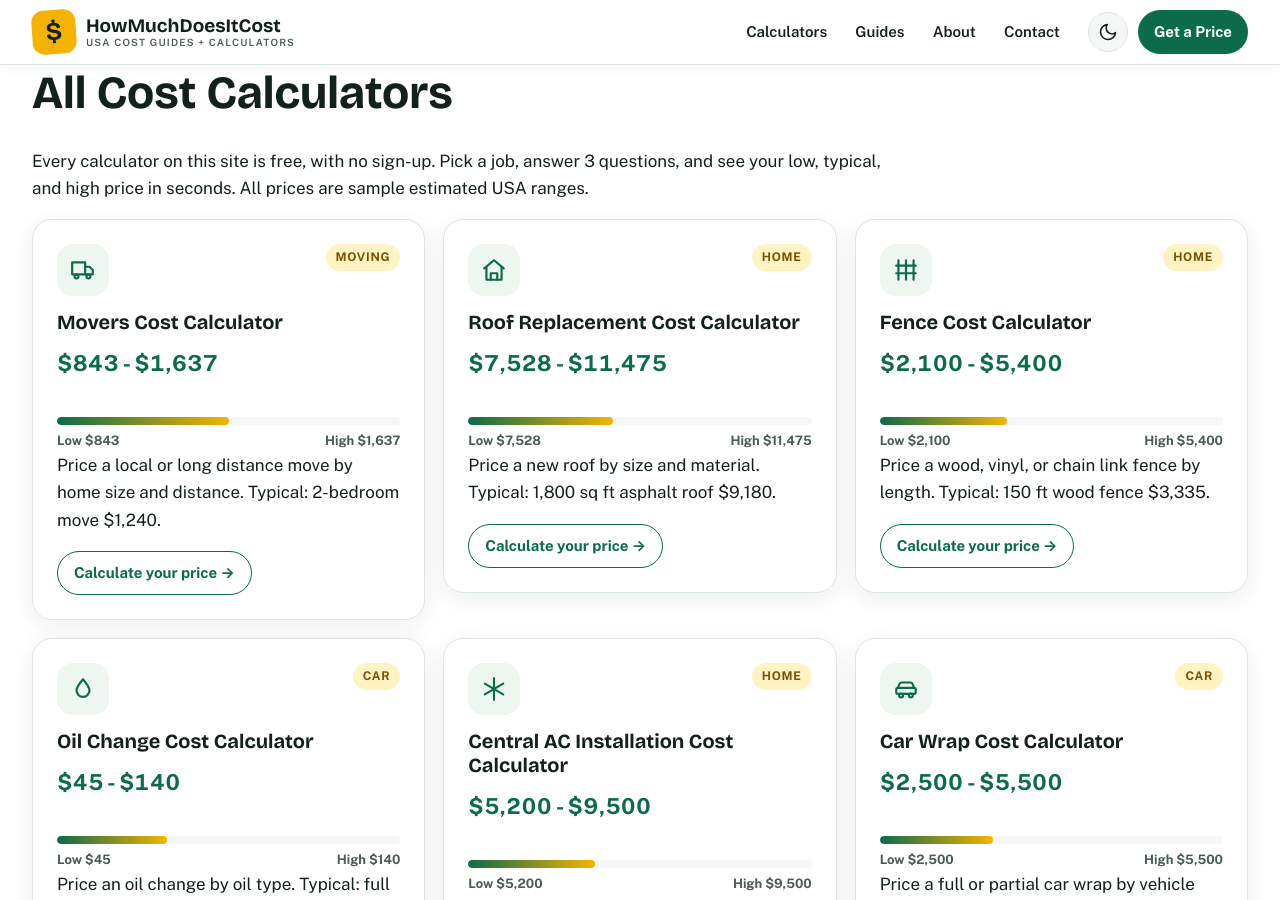
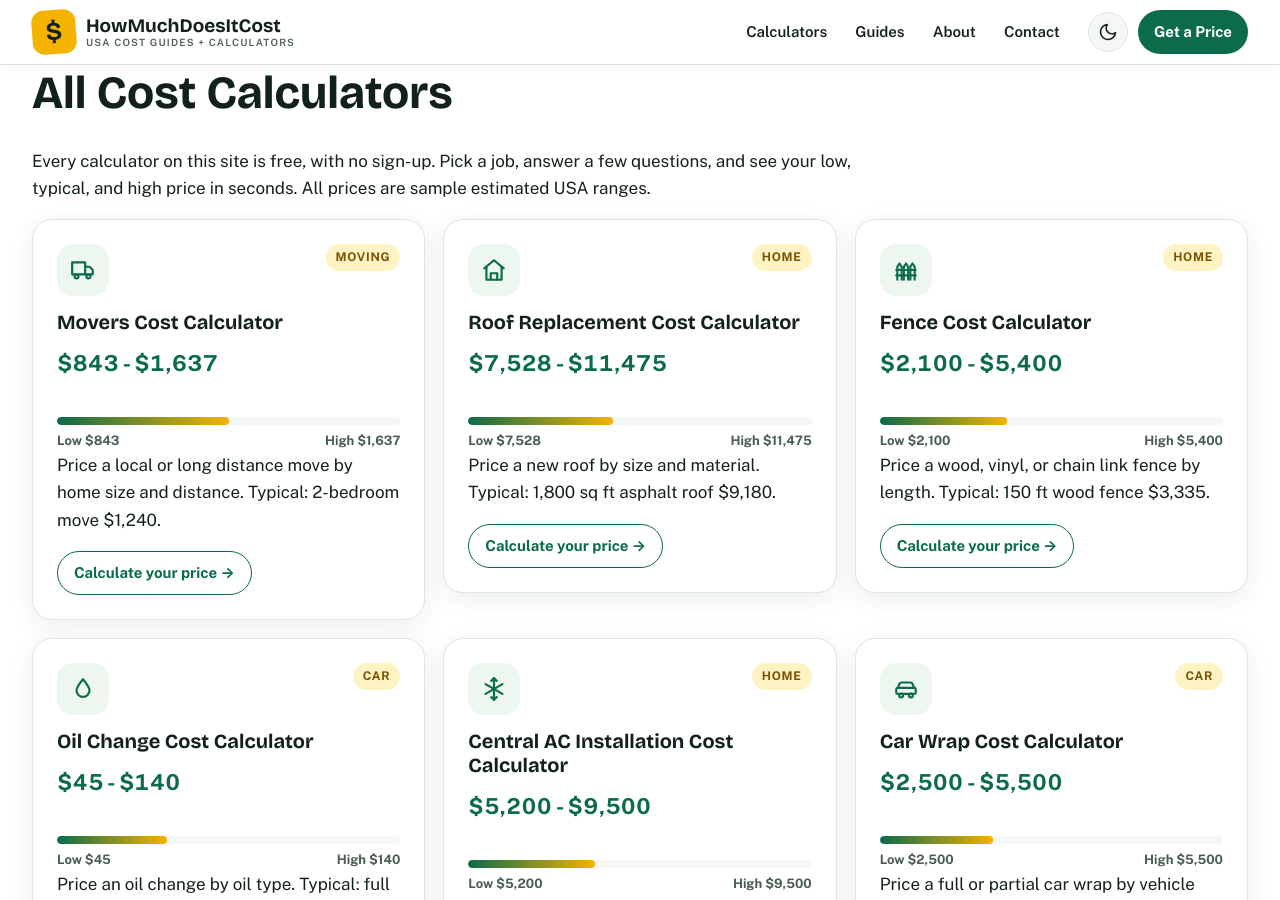
Before and after one commit to zaidmeo09-dhangal/howmuchdoesitcostusa, a Jekyll site: the page built from tools.md, in a window 1280 px wide and 900 px high. Built offline with Jekyll 4.4.1, drawn with Linux system fonts in a browser that asks for light colours.

Commit message:
Initial deploy: add tools.md

```diff
--- a/tools.md
+++ b/tools.md
@@ -9,13 +9,13 @@ breadcrumb: Tools
 
 <section class="wrap">
   <h1>All Cost Calculators</h1>
-  <p>Every calculator on this site is free, with no sign-up. Pick a job, answer 3 questions, and see your low, typical, and high price in seconds. All prices are sample estimated USA ranges.</p>
+  <p>Every calculator on this site is free, with no sign-up. Pick a job, answer a few questions, and see your low, typical, and high price in seconds. All prices are sample estimated USA ranges.</p>
   <div class="grid">
     <div class="card"><div class="card-top"><span class="card-icon" aria-hidden="true"><svg aria-hidden="true" width="26" height="26" viewBox="0 0 24 24" fill="none" stroke="currentColor" stroke-width="2" stroke-linecap="round" stroke-linejoin="round"><path d="M2 5h12v11H2z"/><path d="M14 9h4l3 3v4h-7"/><circle cx="6" cy="18" r="1.8"/><circle cx="17" cy="18" r="1.8"/></svg></span><span class="card-cat">Moving</span></div><h3><a href="{{ '/movers-cost-calculator/' | relative_url }}">Movers Cost Calculator</a></h3><p class="price">$843 - $1,637</p><div class="price-bar" aria-hidden="true"><span style="width:50%"></span></div><div class="price-row"><span>Low $843</span><span>High $1,637</span></div><p>Price a local or long distance move by home size and distance. Typical: 2-bedroom move $1,240.</p><a class="card-cta" href="{{ '/movers-cost-calculator/' | relative_url }}">Calculate your price &rarr;</a></div>
     <div class="card"><div class="card-top"><span class="card-icon" aria-hidden="true"><svg aria-hidden="true" width="26" height="26" viewBox="0 0 24 24" fill="none" stroke="currentColor" stroke-width="2" stroke-linecap="round" stroke-linejoin="round"><path d="M3 10.5 12 3l9 7.5"/><path d="M5 9.5V21h14V9.5"/><path d="M9 21v-6h6v6"/></svg></span><span class="card-cat">Home</span></div><h3><a href="{{ '/roof-replacement-cost-calculator/' | relative_url }}">Roof Replacement Cost Calculator</a></h3><p class="price">$7,528 - $11,475</p><div class="price-bar" aria-hidden="true"><span style="width:42%"></span></div><div class="price-row"><span>Low $7,528</span><span>High $11,475</span></div><p>Price a new roof by size and material. Typical: 1,800 sq ft asphalt roof $9,180.</p><a class="card-cta" href="{{ '/roof-replacement-cost-calculator/' | relative_url }}">Calculate your price &rarr;</a></div>
-    <div class="card"><div class="card-top"><span class="card-icon" aria-hidden="true"><svg aria-hidden="true" width="26" height="26" viewBox="0 0 24 24" fill="none" stroke="currentColor" stroke-width="2" stroke-linecap="round" stroke-linejoin="round"><path d="M5 3v18M12 3v18M19 3v18"/><path d="M3 8h18M3 15h18"/></svg></span><span class="card-cat">Home</span></div><h3><a href="{{ '/fence-cost-calculator/' | relative_url }}">Fence Cost Calculator</a></h3><p class="price">$2,100 - $5,400</p><div class="price-bar" aria-hidden="true"><span style="width:37%"></span></div><div class="price-row"><span>Low $2,100</span><span>High $5,400</span></div><p>Price a wood, vinyl, or chain link fence by length. Typical: 150 ft wood fence $3,335.</p><a class="card-cta" href="{{ '/fence-cost-calculator/' | relative_url }}">Calculate your price &rarr;</a></div>
+    <div class="card"><div class="card-top"><span class="card-icon" aria-hidden="true"><svg aria-hidden="true" width="26" height="26" viewBox="0 0 24 24" fill="none" stroke="currentColor" stroke-width="2" stroke-linecap="round" stroke-linejoin="round"><path d="M4 21V9l2-3 2 3v12"/><path d="M10 21V9l2-3 2 3v12"/><path d="M16 21V9l2-3 2 3v12"/><path d="M3 12h18"/><path d="M3 17h18"/></svg></span><span class="card-cat">Home</span></div><h3><a href="{{ '/fence-cost-calculator/' | relative_url }}">Fence Cost Calculator</a></h3><p class="price">$2,100 - $5,400</p><div class="price-bar" aria-hidden="true"><span style="width:37%"></span></div><div class="price-row"><span>Low $2,100</span><span>High $5,400</span></div><p>Price a wood, vinyl, or chain link fence by length. Typical: 150 ft wood fence $3,335.</p><a class="card-cta" href="{{ '/fence-cost-calculator/' | relative_url }}">Calculate your price &rarr;</a></div>
     <div class="card"><div class="card-top"><span class="card-icon" aria-hidden="true"><svg aria-hidden="true" width="26" height="26" viewBox="0 0 24 24" fill="none" stroke="currentColor" stroke-width="2" stroke-linecap="round" stroke-linejoin="round"><path d="M12 3c3.5 4.2 6 7.2 6 10.2a6 6 0 1 1-12 0C6 10.2 8.5 7.2 12 3z"/></svg></span><span class="card-cat">Car</span></div><h3><a href="{{ '/oil-change-cost-calculator/' | relative_url }}">Oil Change Cost Calculator</a></h3><p class="price">$45 - $140</p><div class="price-bar" aria-hidden="true"><span style="width:32%"></span></div><div class="price-row"><span>Low $45</span><span>High $140</span></div><p>Price an oil change by oil type. Typical: full synthetic oil change $75.</p><a class="card-cta" href="{{ '/oil-change-cost-calculator/' | relative_url }}">Calculate your price &rarr;</a></div>
-    <div class="card"><div class="card-top"><span class="card-icon" aria-hidden="true"><svg aria-hidden="true" width="26" height="26" viewBox="0 0 24 24" fill="none" stroke="currentColor" stroke-width="2" stroke-linecap="round" stroke-linejoin="round"><path d="M12 2v20M3.5 7l17 10M20.5 7l-17 10"/></svg></span><span class="card-cat">Home</span></div><h3><a href="{{ '/central-ac-installation-cost-calculator/' | relative_url }}">Central AC Installation Cost Calculator</a></h3><p class="price">$5,200 - $9,500</p><div class="price-bar" aria-hidden="true"><span style="width:37%"></span></div><div class="price-row"><span>Low $5,200</span><span>High $9,500</span></div><p>Price a new central air system by home size. Typical: 2.5 ton system $6,800.</p><a class="card-cta" href="{{ '/central-ac-installation-cost-calculator/' | relative_url }}">Calculate your price &rarr;</a></div>
+    <div class="card"><div class="card-top"><span class="card-icon" aria-hidden="true"><svg aria-hidden="true" width="26" height="26" viewBox="0 0 24 24" fill="none" stroke="currentColor" stroke-width="2" stroke-linecap="round" stroke-linejoin="round"><path d="M12 2v20"/><path d="M4.2 7.5l15.6 9"/><path d="M19.8 7.5L4.2 16.5"/><path d="M12 2L9.5 4.5M12 2l2.5 2.5M12 22l-2.5-2.5M12 22l2.5-2.5"/></svg></span><span class="card-cat">Home</span></div><h3><a href="{{ '/central-ac-installation-cost-calculator/' | relative_url }}">Central AC Installation Cost Calculator</a></h3><p class="price">$5,200 - $9,500</p><div class="price-bar" aria-hidden="true"><span style="width:37%"></span></div><div class="price-row"><span>Low $5,200</span><span>High $9,500</span></div><p>Price a new central air system by home size. Typical: 2.5 ton system $6,800.</p><a class="card-cta" href="{{ '/central-ac-installation-cost-calculator/' | relative_url }}">Calculate your price &rarr;</a></div>
     <div class="card"><div class="card-top"><span class="card-icon" aria-hidden="true"><svg aria-hidden="true" width="26" height="26" viewBox="0 0 24 24" fill="none" stroke="currentColor" stroke-width="2" stroke-linecap="round" stroke-linejoin="round"><path d="M4.5 11 6 7.2A2 2 0 0 1 7.9 6h8.2a2 2 0 0 1 1.9 1.2L19.5 11"/><rect x="3" y="11" width="18" height="5.5" rx="1.5"/><circle cx="7.5" cy="18" r="1.8"/><circle cx="16.5" cy="18" r="1.8"/></svg></span><span class="card-cat">Car</span></div><h3><a href="{{ '/car-wrap-cost-calculator/' | relative_url }}">Car Wrap Cost Calculator</a></h3><p class="price">$2,500 - $5,500</p><div class="price-bar" aria-hidden="true"><span style="width:33%"></span></div><div class="price-row"><span>Low $2,500</span><span>High $5,500</span></div><p>Price a full or partial car wrap by vehicle size. Typical: sedan full wrap $3,500.</p><a class="card-cta" href="{{ '/car-wrap-cost-calculator/' | relative_url }}">Calculate your price &rarr;</a></div>
     <div class="card"><div class="card-top"><span class="card-icon" aria-hidden="true"><svg aria-hidden="true" width="26" height="26" viewBox="0 0 24 24" fill="none" stroke="currentColor" stroke-width="2" stroke-linecap="round" stroke-linejoin="round"><rect x="3" y="4" width="13" height="6" rx="1.5"/><path d="M16 7h3v3h-5"/><path d="M13.5 13v4a2.5 2.5 0 0 0 5 0v-4"/></svg></span><span class="card-cat">Home</span></div><h3><a href="{{ '/house-painting-cost-calculator/' | relative_url }}">House Painting Cost Calculator</a></h3><p class="price">$2,800 - $6,800</p><div class="price-bar" aria-hidden="true"><span style="width:35%"></span></div><div class="price-row"><span>Low $2,800</span><span>High $6,800</span></div><p>Price interior and exterior house painting by home size. Typical: exterior job $4,200.</p><a class="card-cta" href="{{ '/house-painting-cost-calculator/' | relative_url }}">Calculate your price &rarr;</a></div>
     <div class="card card-wide"><h3>Not sure where to start?</h3><p>Read the cost guides first. Each guide explains what moves the price up or down, and links to the matching calculator.</p><a class="card-cta" href="{{ '/blog/' | relative_url }}">Read all cost guides &rarr;</a></div>
```
